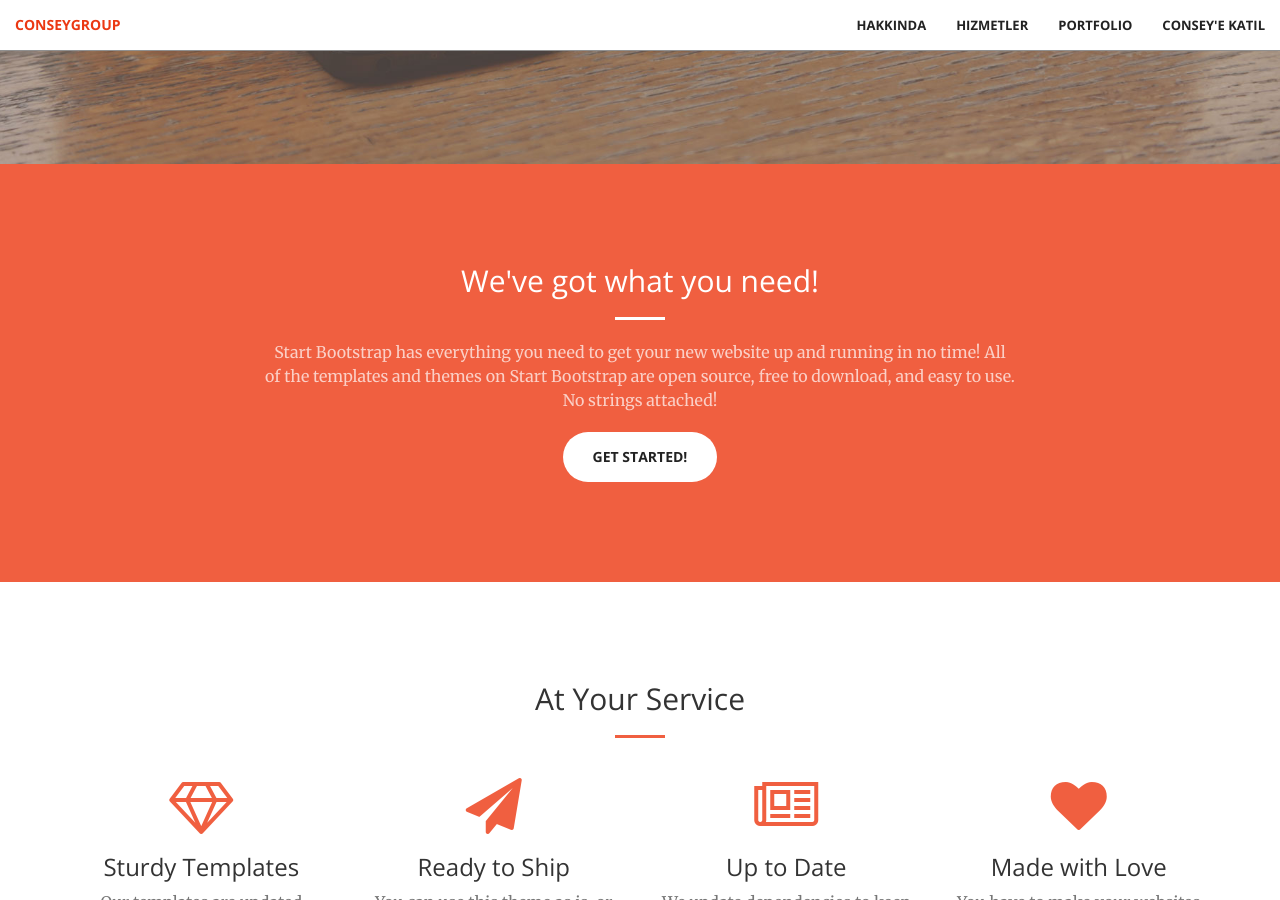
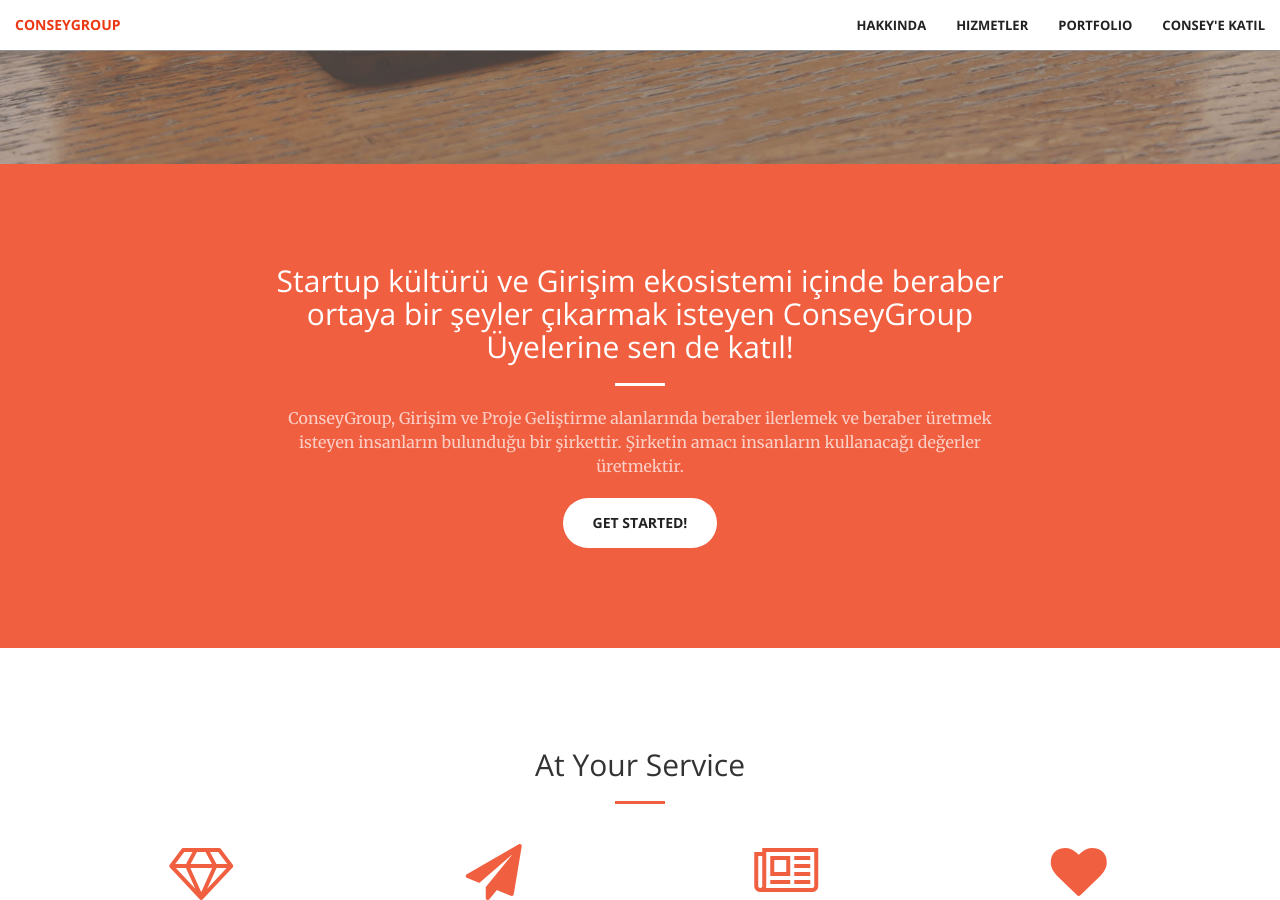
Before and after one commit to conseygroup/ConseyGroup.github.io, a Jekyll site: the page built from index.html, in a window 1280 px wide and 900 px high, scrolled down 736 px. Built offline with Jekyll 4.4.1, drawn with Linux system fonts in a browser that asks for light colours.

Commit message:
Update call-to-action.html

```diff
--- a/_includes/call-to-action.html
+++ b/_includes/call-to-action.html
@@ -2,9 +2,9 @@
     <div class="container">
         <div class="row">
             <div class="col-lg-8 col-lg-offset-2 text-center">
-                <h2 class="section-heading">We've got what you need!</h2>
+                <h2 class="section-heading">Startup kültürü ve Girişim ekosistemi içinde beraber ortaya bir şeyler çıkarmak isteyen ConseyGroup Üyelerine sen de katıl!</h2>
                 <hr class="light">
-                <p class="text-faded">Start Bootstrap has everything you need to get your new website up and running in no time! All of the templates and themes on Start Bootstrap are open source, free to download, and easy to use. No strings attached!</p>
+                <p class="text-faded">ConseyGroup, Girişim ve Proje Geliştirme alanlarında beraber ilerlemek ve beraber üretmek isteyen insanların bulunduğu bir şirkettir. Şirketin amacı insanların kullanacağı değerler üretmektir.</p>
                 <a href="#" class="btn btn-default btn-xl">Get Started!</a>
             </div>
         </div>
```
